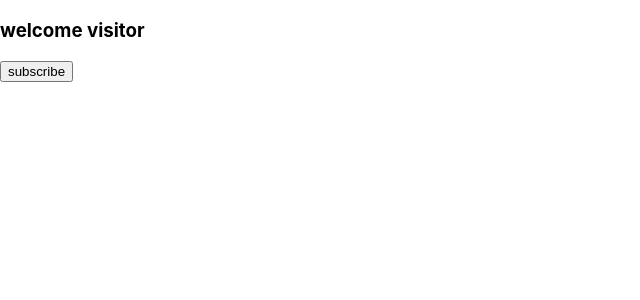
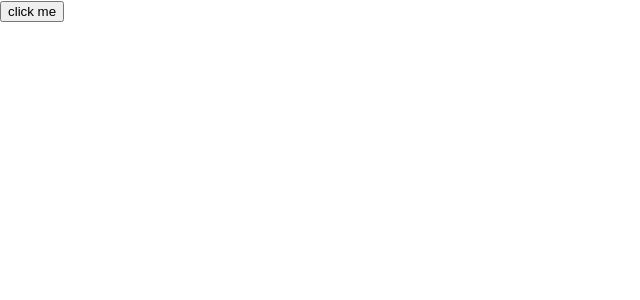
Before and after one commit to rameshbanakar/react_youtube_course_1, a React (Create React App) app: page / in a window 1280 px wide. Shown: the top 300 px of the page, without its empty margins (0-640 px from the left). Built offline with nearby package versions, Linux system fonts and the light colour scheme.

Commit message:
event handling and data destructuring

```diff
--- a/src/App.js
+++ b/src/App.js
@@ -8,6 +8,9 @@ import Props from "./Components/Props"
 import PropsClassComp from './Components/PropsClassComp'
 import StateFuncComp from './Components/StateFuncComp'
 import StateClassComp from './Components/StateClassComp'
+import DestructureProps from './Components/DestructureProps'
+import EventHandlingFunc from "./Components/EventHandlingFunc"
+import EventHandlingClass from './Components/EventHandlingClass'
 const App = () => {
   return (
     <div>
@@ -20,7 +23,10 @@ const App = () => {
      </Props> */}
      {/* <PropsClassComp name="ramesh"/> */}
      {/* <StateFuncComp/> */}
-     <StateClassComp/>
+     {/* <StateClassComp/> */}
+      {/* <DestructureProps name="Ramesh"/> */}
+      {/* <EventHandlingFunc/> */}
+      <EventHandlingClass/>
     </div>
   );
 }
--- /dev/null
+++ b/src/Components/DestructureProps.js
@@ -0,0 +1,10 @@
+import React from 'react'
+
+export default function DestructureProps({name}) {
+    // const {name}=props
+  return (
+    <div>
+      <h3>hello {name} welcome to DestructureProps</h3>
+    </div>
+  );
+}
--- /dev/null
+++ b/src/Components/EventHandlingClass.js
@@ -0,0 +1,14 @@
+import React, { Component } from 'react'
+
+export default class EventHandlingClass extends Component {
+  eventHandling(){
+    console.log("hello from EventHandlingClass");
+  }
+  render() {
+    return (
+      <div>
+        <button onClick={this.eventHandling}>click me</button>
+      </div>
+    );
+  }
+}
--- /dev/null
+++ b/src/Components/EventHandlingFunc.js
@@ -0,0 +1,12 @@
+import React from 'react'
+
+export default function EventHandlingFunc() {
+    const eventHandling=()=>{
+        console.log(" hello from eventHandling");
+    }
+  return (
+    <div>
+        <button onClick={eventHandling}>Click me </button>
+    </div>
+  )
+}
--- a/src/Components/PropsClassComp.js
+++ b/src/Components/PropsClassComp.js
@@ -2,6 +2,7 @@ import React, { Component } from 'react'
 
 export default class PropsClassComp extends Component {
   render() {
+    // const {name}=this.props
     return (
       <div>
         <h2>hello {this.props.name} from PropsClassComp</h2>
```
